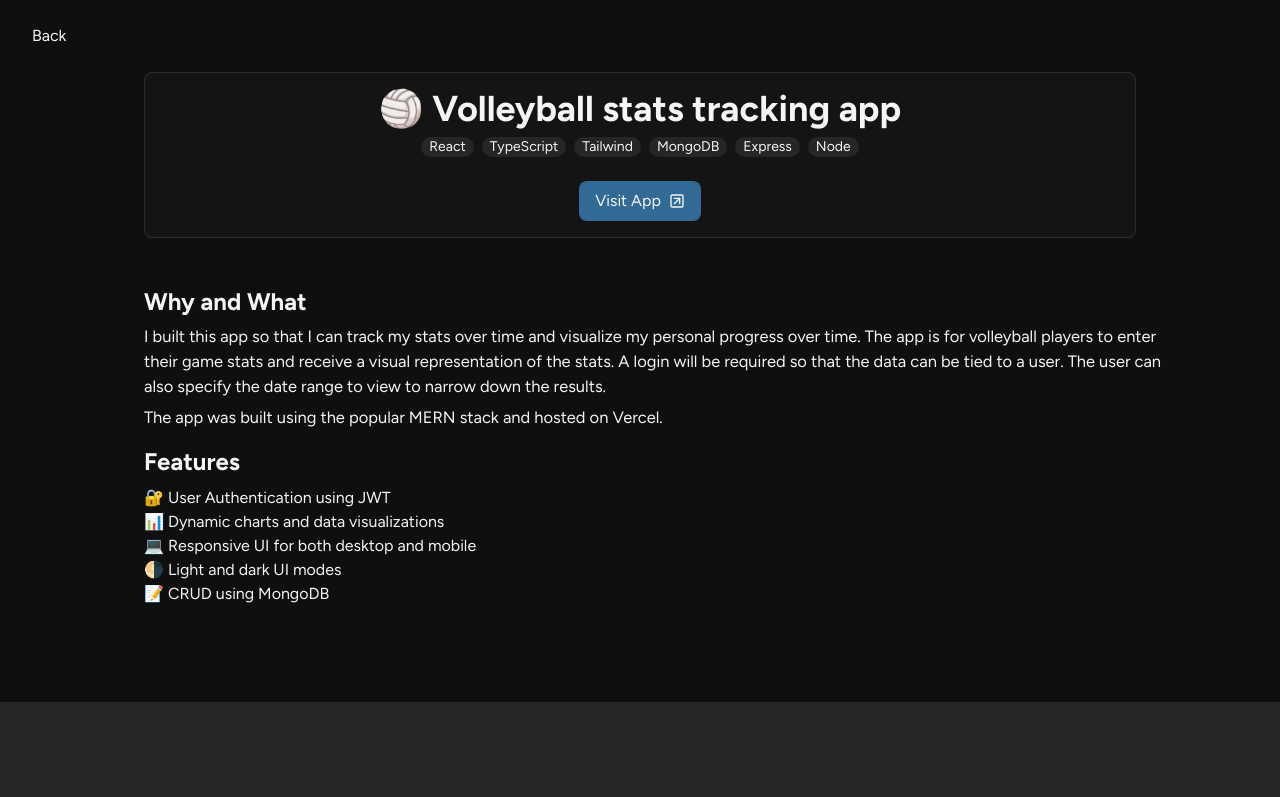
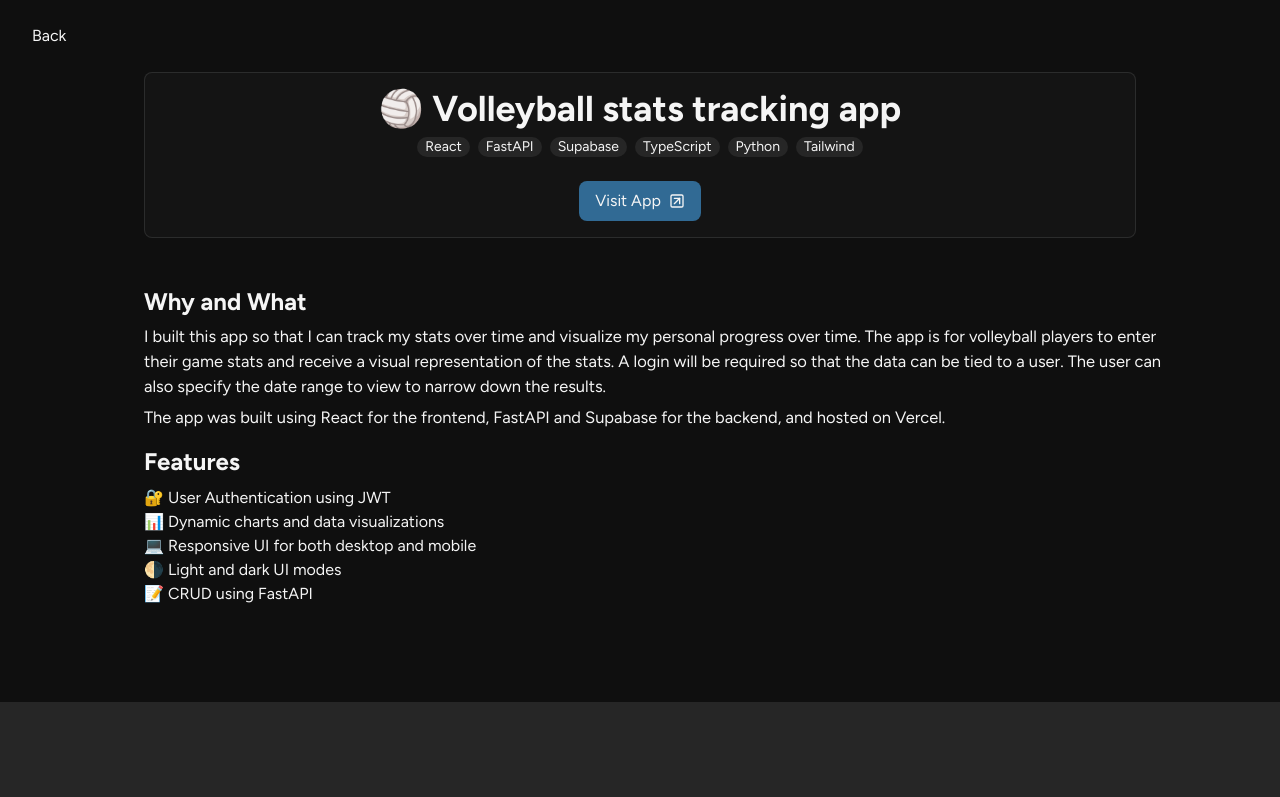
Before and after one commit to mrdude8391/branflakes, a React (Vite) app: page /volley in a window 1280 px wide. Shown: the top 797 px of the page. Built offline with nearby package versions, Linux system fonts and the light colour scheme.

Commit message:
updated to use FastAPI

```diff
--- a/src/pages/portfolio/VolleyApp.tsx
+++ b/src/pages/portfolio/VolleyApp.tsx
@@ -20,11 +20,11 @@ const VolleyApp = () => {
           <h1>🏐 Volleyball stats tracking app</h1>
           <ul className="tech-list">
             <li>React</li>
+            <li>FastAPI</li>
+            <li>Supabase</li>
             <li>TypeScript</li>
+            <li>Python</li>
             <li>Tailwind</li>
-            <li>MongoDB</li>
-            <li>Express</li>
-            <li>Node</li>
           </ul>
 
           <button>
@@ -46,8 +46,8 @@ const VolleyApp = () => {
               range to view to narrow down the results.
             </p>
             <p>
-              The app was built using the popular MERN stack and hosted on
-              Vercel.
+              The app was built using React for the frontend, FastAPI and
+              Supabase for the backend, and hosted on Vercel.
             </p>
           </div>
           <div className="features">
@@ -56,7 +56,7 @@ const VolleyApp = () => {
             <p>📊 Dynamic charts and data visualizations</p>
             <p>💻 Responsive UI for both desktop and mobile</p>
             <p>🌗 Light and dark UI modes</p>
-            <p>📝 CRUD using MongoDB</p>
+            <p>📝 CRUD using FastAPI</p>
           </div>
         </div>
       </div>
```
